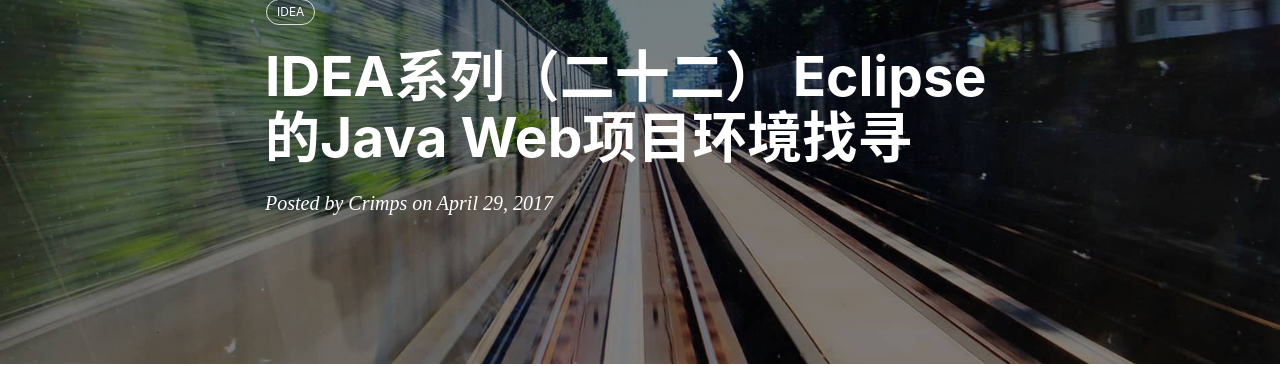
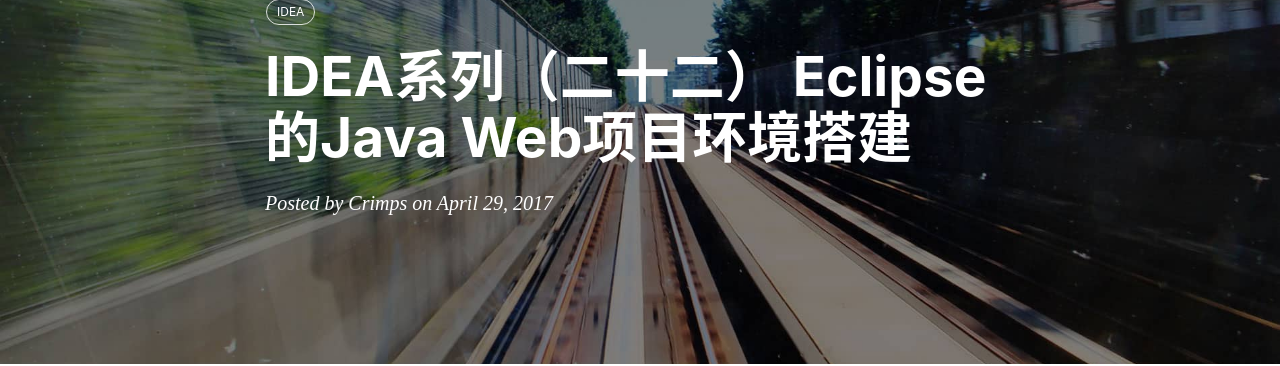
Before and after one commit to crimps/crimps.github.io, a Jekyll site: the page built from _posts/2017-04-29-IDEA-22-eclipse-java-web-project-introduce.md, in a window 1280 px wide and 900 px high. Shown: the part 153-519 px from the top of the window. Built offline with Jekyll 4.4.1, drawn with Linux system fonts in a browser that asks for light colours; nearby versions of some CDN libraries; comment, search, counter and statistics services are not loaded; grey boxes are pictures that could not be loaded.

Commit message:
Eclipse的JavaWeb项目环境搭建

```diff
--- a/_posts/2017-04-29-IDEA-22-eclipse-java-web-project-introduce.md
+++ b/_posts/2017-04-29-IDEA-22-eclipse-java-web-project-introduce.md
@@ -1,6 +1,6 @@
 ---
 layout:     post
-title:      "IDEA系列（二十二） Eclipse的Java Web项目环境找寻"
+title:      "IDEA系列（二十二） Eclipse的Java Web项目环境搭建"
 subtitle:   ""
 date:       2017-04-29 12:00:22
 author:     "Crimps"
```
